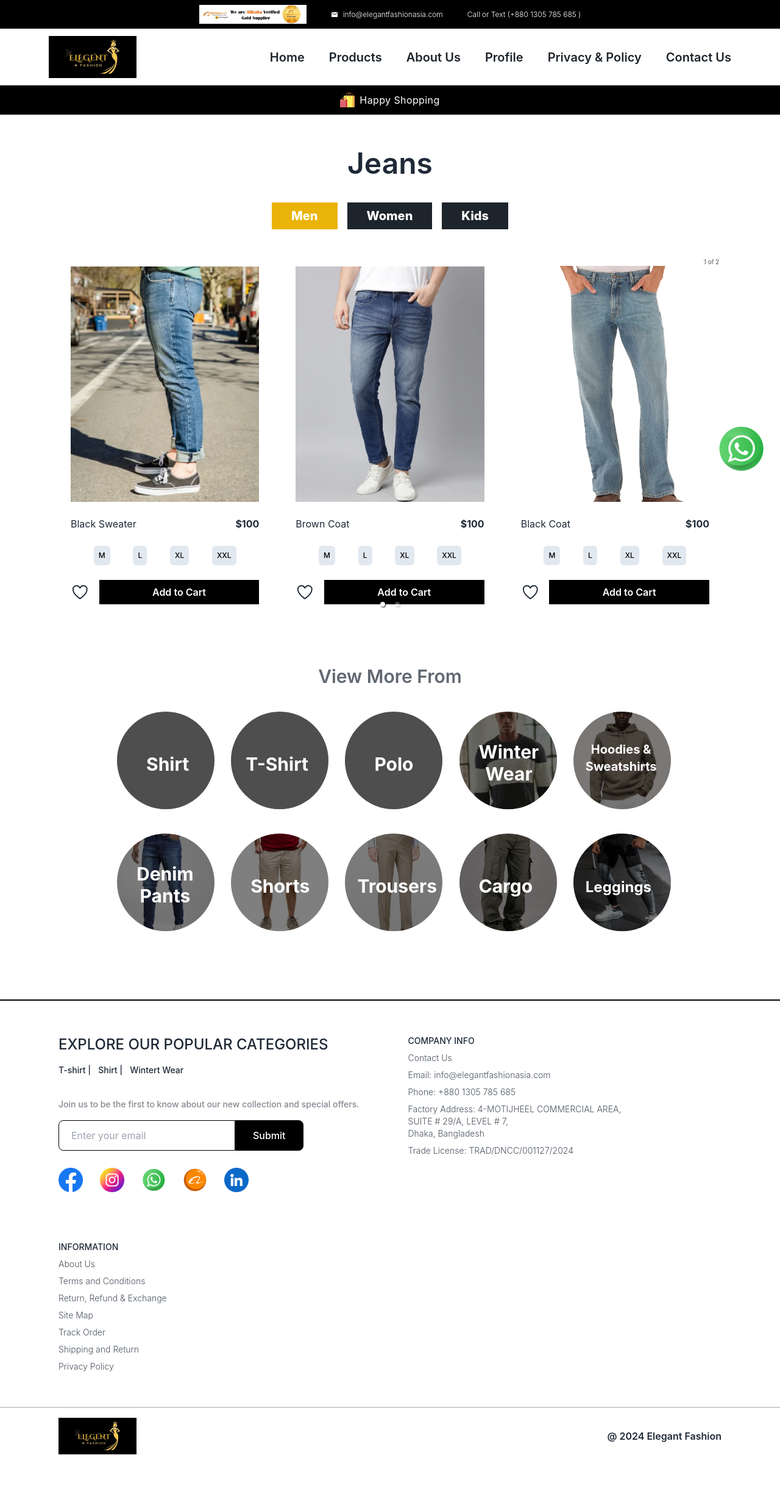
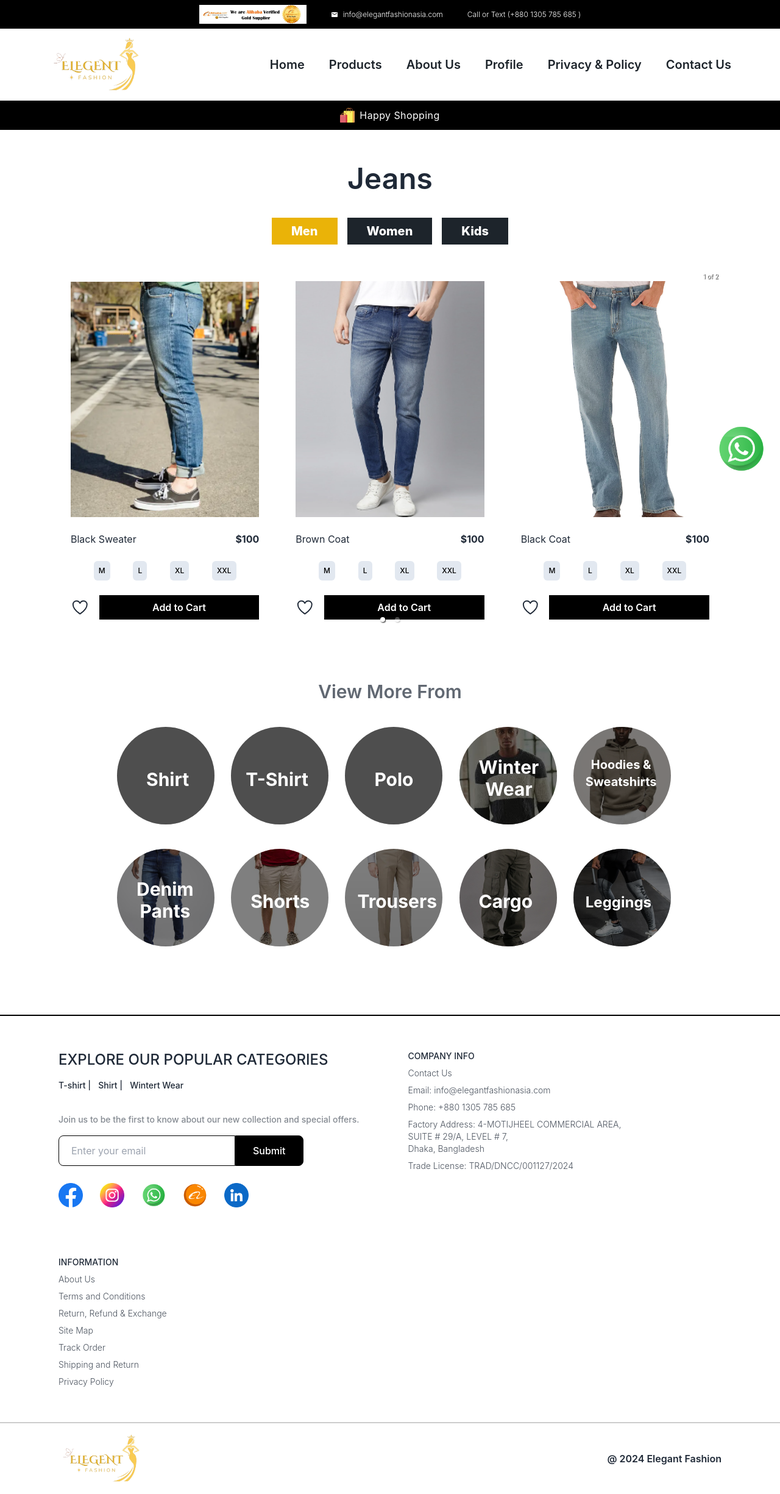
Before and after one commit to A2-ITLTD/elegant-fashion-website, a React (Vite) app: page /Jeans in a window 1280 px wide. Shown: the whole page at 61% size. Before the commit the page ends 2401 px from the top, so only its background shows below. Built offline with nearby package versions, Linux system fonts and the light colour scheme; grey boxes are pictures that could not be loaded.

Commit message:
logo change

```diff
--- a/src/Components/Footer.jsx
+++ b/src/Components/Footer.jsx
@@ -84,7 +84,7 @@ const Footer = () => {
                 </div>
             </div>
             <div className='px-10 md:px-20 lg:px-24 py-4 border-t-2 border-[#00000032] flex items-center justify-between'>
-                <img src={logo} alt="" className='w-32 bg-black px-5 py-1' />
+                <img src={logo} alt="" className='w-36 ' />
                 <h1 className='text-base font-semibold'>@ 2024 Elegant Fashion</h1>
             </div>
         </div>
--- a/src/Components/Navbar.jsx
+++ b/src/Components/Navbar.jsx
@@ -20,7 +20,7 @@ const Navbar = () => {
             {/* main navbar */}
             <div className="px-4 lg:px-20 py-2 md:py-3 text-sm lg:text-xl font-semibold text-[#1D242B] flex flex-row-reverse md:flex-row  gap-4 md:gap-0 justify-between items-center">
                 <div className="">
-                    <img src={logo} alt="logo" className="w-36 bg-black px-5 py-1" />
+                    <img src={logo} alt="logo" className="w-40" />
                 </div>
                 <div >
                     <ul className="flex gap-2 lg:gap-10 pb-2 md:pb-0">
```
